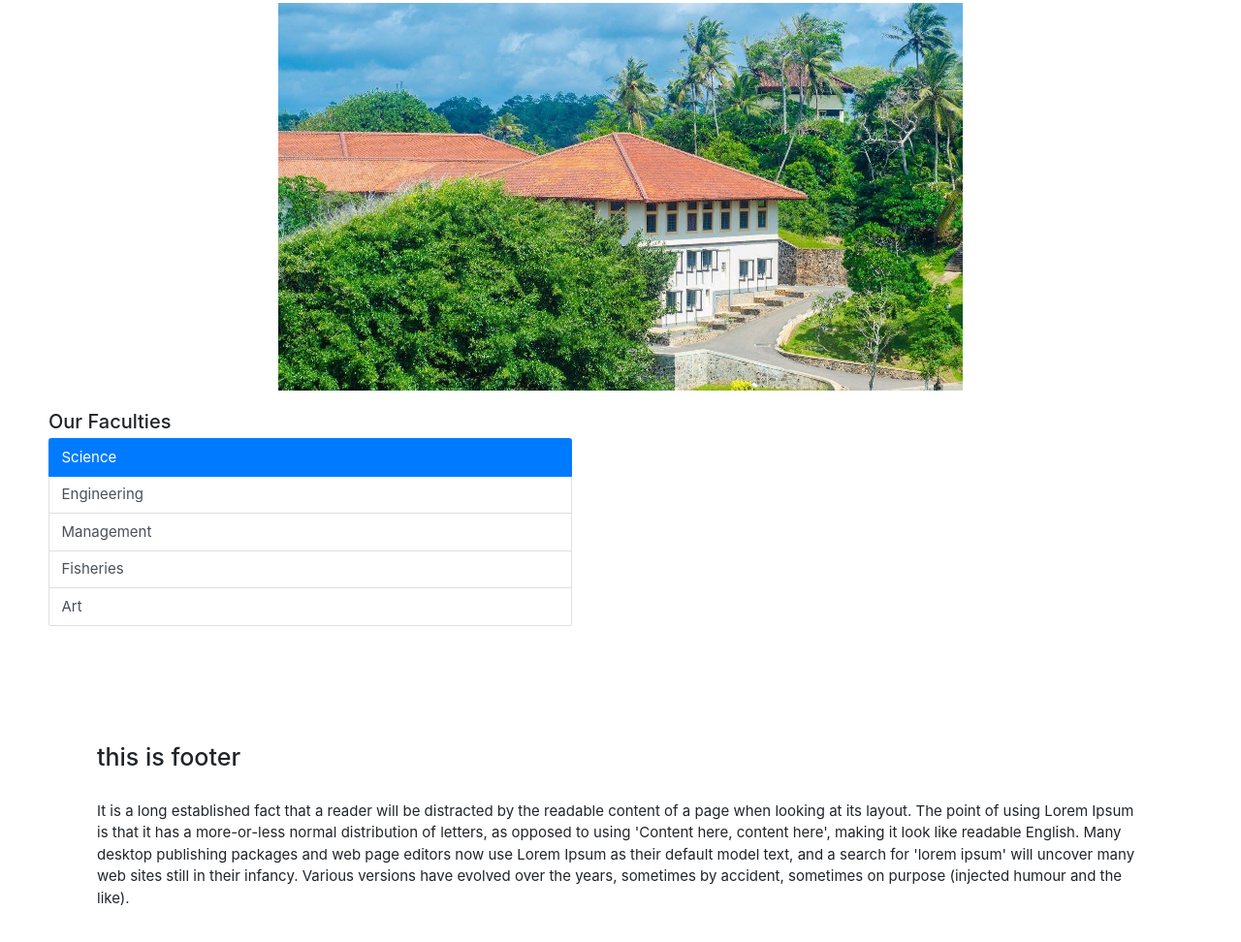
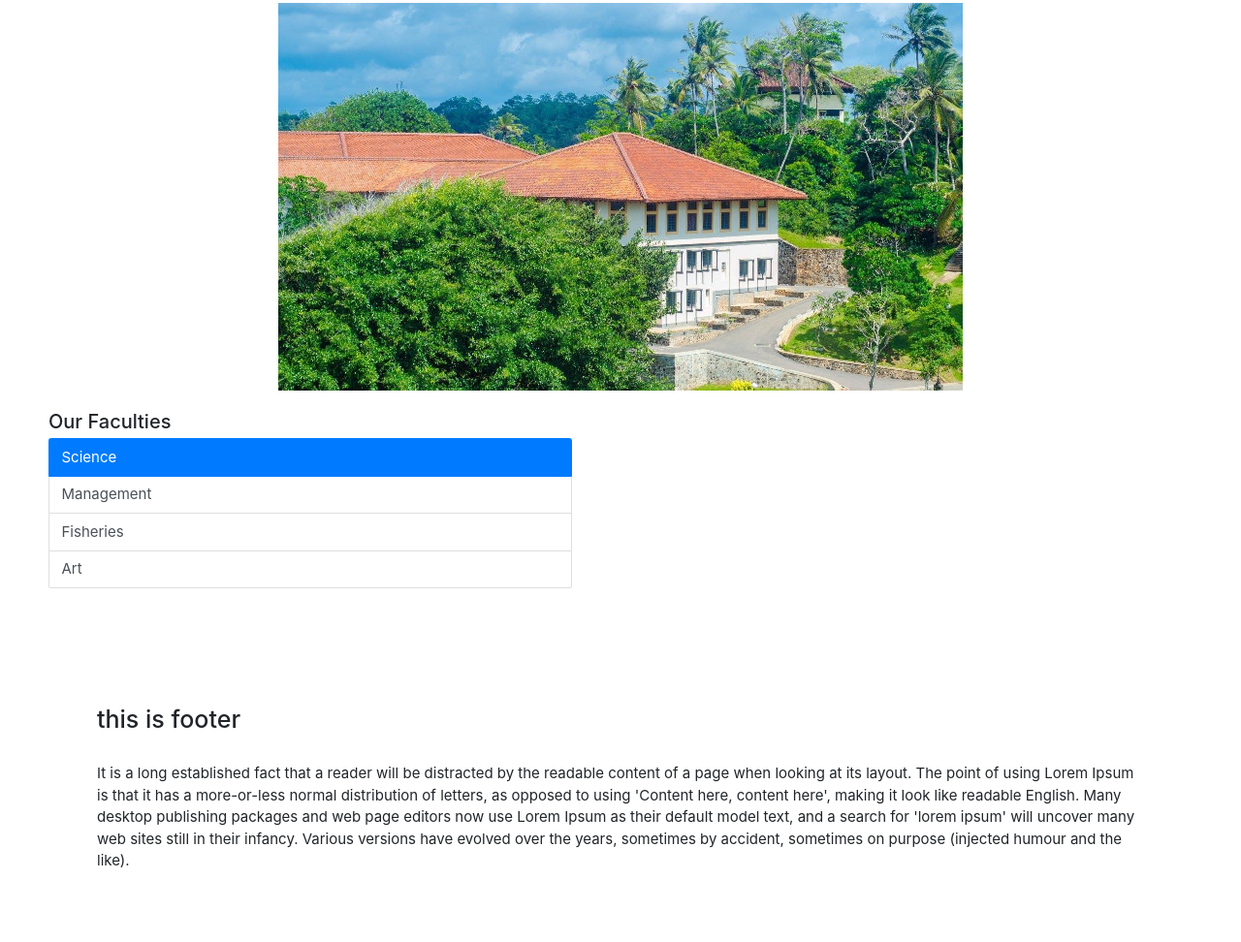
Before and after one commit to PasinduRashmika/git-test, a plain HTML site: page index.html in a window 1280 px wide. Shown: the part 427-1399 px from the top of the page at 97% size. Drawn offline with nearby package versions, Linux system fonts and the light colour scheme.

Commit message:
eng fac removed

```diff
--- a/index.html
+++ b/index.html
@@ -70,7 +70,6 @@
             <button type="button" class="list-group-item list-group-item-action active" aria-current="true">
                 Science
             </button>
-            <button type="button" class="list-group-item list-group-item-action">Engineering</button>
             <button type="button" class="list-group-item list-group-item-action">Management</button>
             <button type="button" class="list-group-item list-group-item-action">Fisheries</button>
             <button type="button" class="list-group-item list-group-item-action" >Art</button>
```
